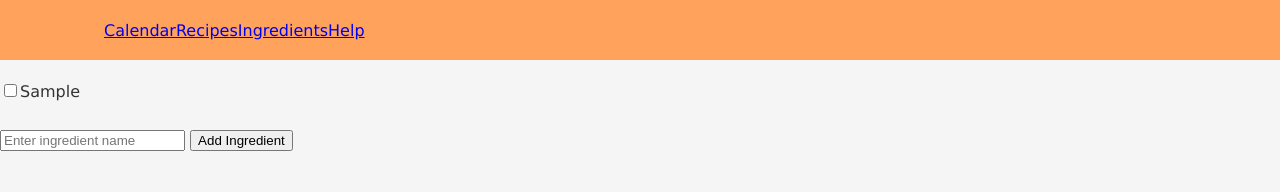
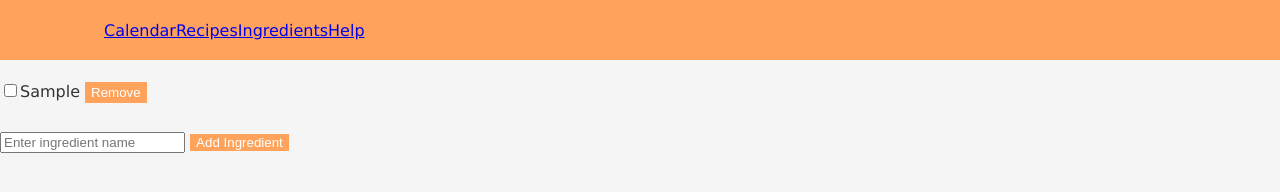
Before and after one commit to JacklynCG/PrepTastic, a plain HTML site: page ingredients.html in a window 1280 px wide. Both pictures are taken after typing "Sample" into the empty fields and a click on the button "Add Ingredient". Drawn offline with Linux system fonts and the light colour scheme.

Commit message:
added remove feature to list

```diff
--- a/css/ingredients.css
+++ b/css/ingredients.css
@@ -7,3 +7,27 @@ input[type="checkbox"]:checked + span {
     color: gray;
     text-decoration: line-through;
   }
+
+  .remove-btn {
+    margin-left: 5px;
+    padding: 3px 6px;
+    background-color: rgb(255, 163, 92);
+    color: white;
+    border: none;
+    cursor: pointer;
+}
+
+.remove-btn:hover {
+    background-color: rgb(186, 186, 185);
+}
+
+#add-ingredient-btn {
+  background-color: rgb(255, 163, 92);
+  color: white;
+  border: none;
+  cursor: pointer;
+}
+
+#add-ingredient-btn:hover {
+  background-color: rgb(186, 186, 185);
+}
--- a/ingredients.js
+++ b/ingredients.js
@@ -12,10 +12,8 @@
 
     document.getElementById("add-ingredient-btn").addEventListener("click", addIngredient);
     document.getElementById("ingredient-input").addEventListener("keypress", function(event) {
-
         if (event.key === "Enter") {
             addIngredient();
-
         }
     });
 
@@ -29,18 +27,30 @@
         }
 
         const container = document.getElementById("ingredient-container");
+
         const label = document.createElement("label");
 
         const checkbox = document.createElement("input");
         checkbox.type = "checkbox";
 
-        // Create a new span to hold the ingredient name
+        // Span to hold the ingredient name
         const span = document.createElement("span");
         span.textContent = ingredientName;
 
-        // Append the checkbox and span to the label
+        //Remove button
+        const removeBtn = document.createElement("button");
+        removeBtn.textContent = "Remove";
+        removeBtn.classList.add("remove-btn");
+
+
+        removeBtn.addEventListener("click", function() {
+            container.removeChild(label);
+        });
+
+        // Append the checkbox, span, and remove button to the label
         label.appendChild(checkbox);
         label.appendChild(span);
+        label.appendChild(removeBtn);
 
         // Append the label to the container
         container.appendChild(label);
```
Also changed, not shown: ingredients.html (+1 -0 lines).
